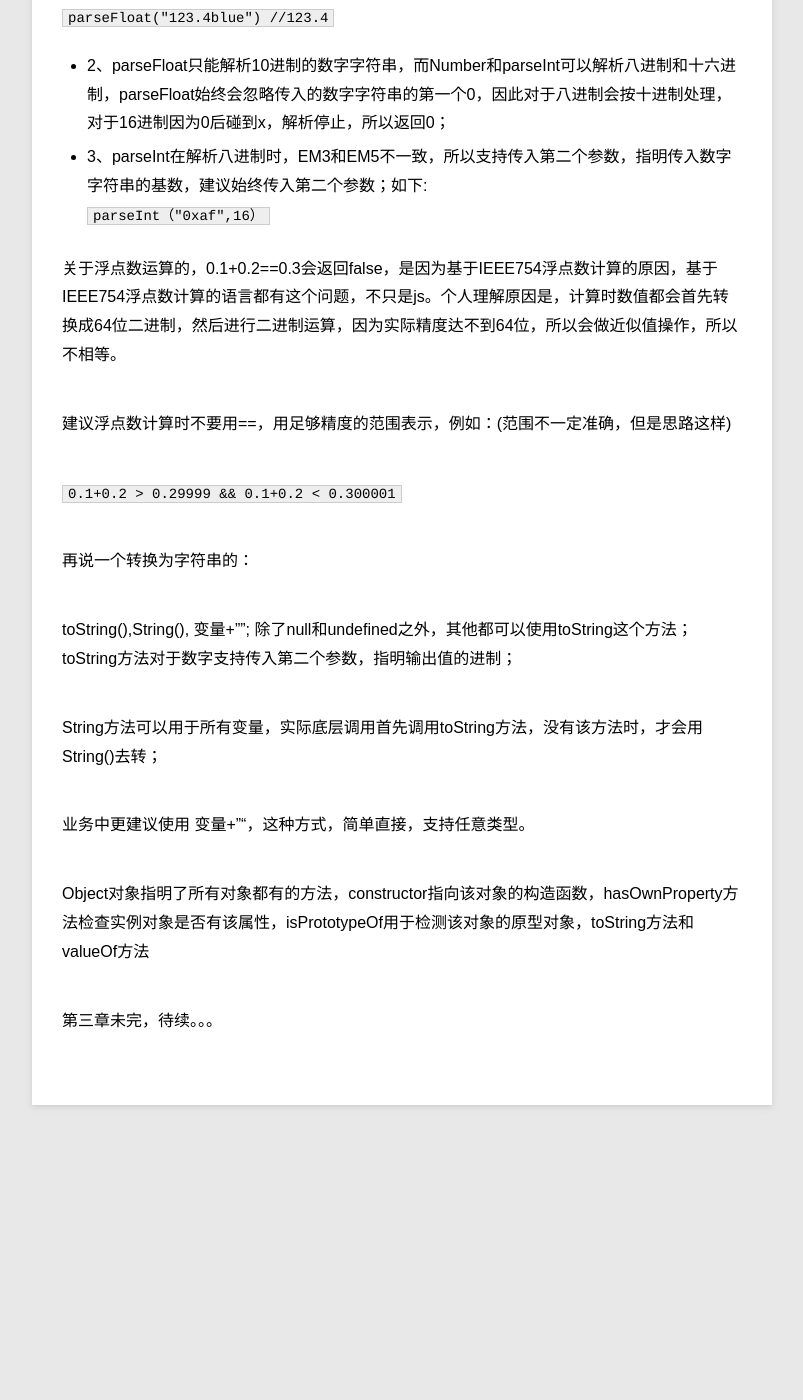
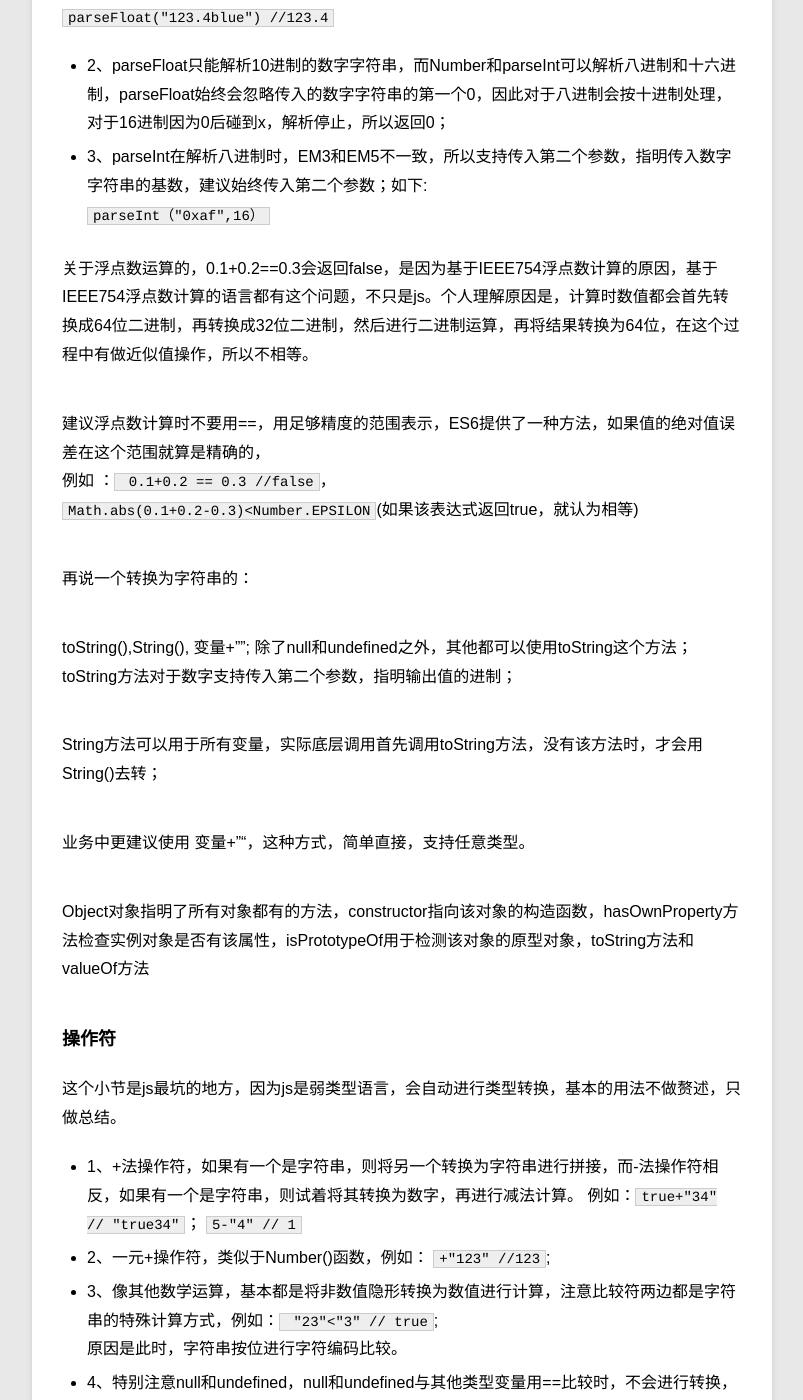
Before and after one commit to llfylwg/llfylwg.github.io, a Jekyll site: the page built from _posts/blog/2018-01-14-about-JS-program2.md, in a window 1280 px wide and 1400 px high, scrolled down 832 px. Shown: the whole window, without its empty margins (78-881 px from the left). Built offline with Jekyll 4.4.1, drawn with Linux system fonts in a browser that asks for light colours; Markdown is read by kramdown in place of the engine named in the settings; comment, search, counter and statistics services are not loaded; before the commit the page ends 2017 px from its top, so only the background shows below that; some of the changed text lies outside the part shown.

Commit message:
完善第三章wq

```diff
--- a/_posts/blog/2018-01-14-about-JS-program2.md
+++ b/_posts/blog/2018-01-14-about-JS-program2.md
@@ -31,11 +31,11 @@
 * 3、parseInt在解析八进制时，EM3和EM5不一致，所以支持传入第二个参数，指明传入数字字符串的基数，建议始终传入第二个参数；如下:
 `parseInt（"0xaf",16）`
 
-关于浮点数运算的，0.1+0.2==0.3会返回false，是因为基于IEEE754浮点数计算的原因，基于IEEE754浮点数计算的语言都有这个问题，不只是js。个人理解原因是，计算时数值都会首先转换成64位二进制，然后进行二进制运算，因为实际精度达不到64位，所以会做近似值操作，所以不相等。
+关于浮点数运算的，0.1+0.2==0.3会返回false，是因为基于IEEE754浮点数计算的原因，基于IEEE754浮点数计算的语言都有这个问题，不只是js。个人理解原因是，计算时数值都会首先转换成64位二进制，再转换成32位二进制，然后进行二进制运算，再将结果转换为64位，在这个过程中有做近似值操作，所以不相等。
 
-建议浮点数计算时不要用==，用足够精度的范围表示，例如：(范围不一定准确，但是思路这样)
-
-`0.1+0.2 > 0.29999 && 0.1+0.2 < 0.300001`
+建议浮点数计算时不要用==，用足够精度的范围表示，ES6提供了一种方法，如果值的绝对值误差在这个范围就算是精确的，
+例如 ：` 0.1+0.2 == 0.3  //false`，
+`Math.abs(0.1+0.2-0.3)<Number.EPSILON`(如果该表达式返回true，就认为相等)
 
 再说一个转换为字符串的：
 
@@ -49,4 +49,26 @@
 
 Object对象指明了所有对象都有的方法，constructor指向该对象的构造函数，hasOwnProperty方法检查实例对象是否有该属性，isPrototypeOf用于检测该对象的原型对象，toString方法和valueOf方法
 
-第三章未完，待续。。。
+### 操作符
+
+这个小节是js最坑的地方，因为js是弱类型语言，会自动进行类型转换，基本的用法不做赘述，只做总结。
+
+* 1、+法操作符，如果有一个是字符串，则将另一个转换为字符串进行拼接，而-法操作符相反，如果有一个是字符串，则试着将其转换为数字，再进行减法计算。  例如：`true+"34"  // "true34"`； `5-"4"  // 1`
+* 2、一元+操作符，类似于Number()函数，例如： `+"123" //123`;
+* 3、像其他数学运算，基本都是将非数值隐形转换为数值进行计算，注意比较符两边都是字符串的特殊计算方式，例如：` "23"<"3" // true`;
+原因是此时，字符串按位进行字符编码比较。
+* 4、特别注意null和undefined，null和undefined与其他类型变量用==比较时，不会进行转换，所以除了null == undefined,undefined == undefined和null == null其他都是返回false;
+
+### 语句
+
+注意有个label语句，可以用此配合break和continue，在多重循环时，跳出到最外层；
+
+break和continue不能用在数组的filter,forEach,some,map和every方法中，如果要用break和continue,请用for循环。
+
+switch语句，表达式和case中的结果比较时用的是===；
+
+函数无重载，函数体中有个arguments类数组，收集传入的参数，注意此数组的长度不是定义函数时参数的长度，是调用函数时实际传入的参数个数，而且arguments的值与参数的值始终保持一致。
+
+将类数组转换为数组的方法，`[].slice.call(arguments)`
+
+`for(a;b;c){}`;b省略时，默认为true；
```
